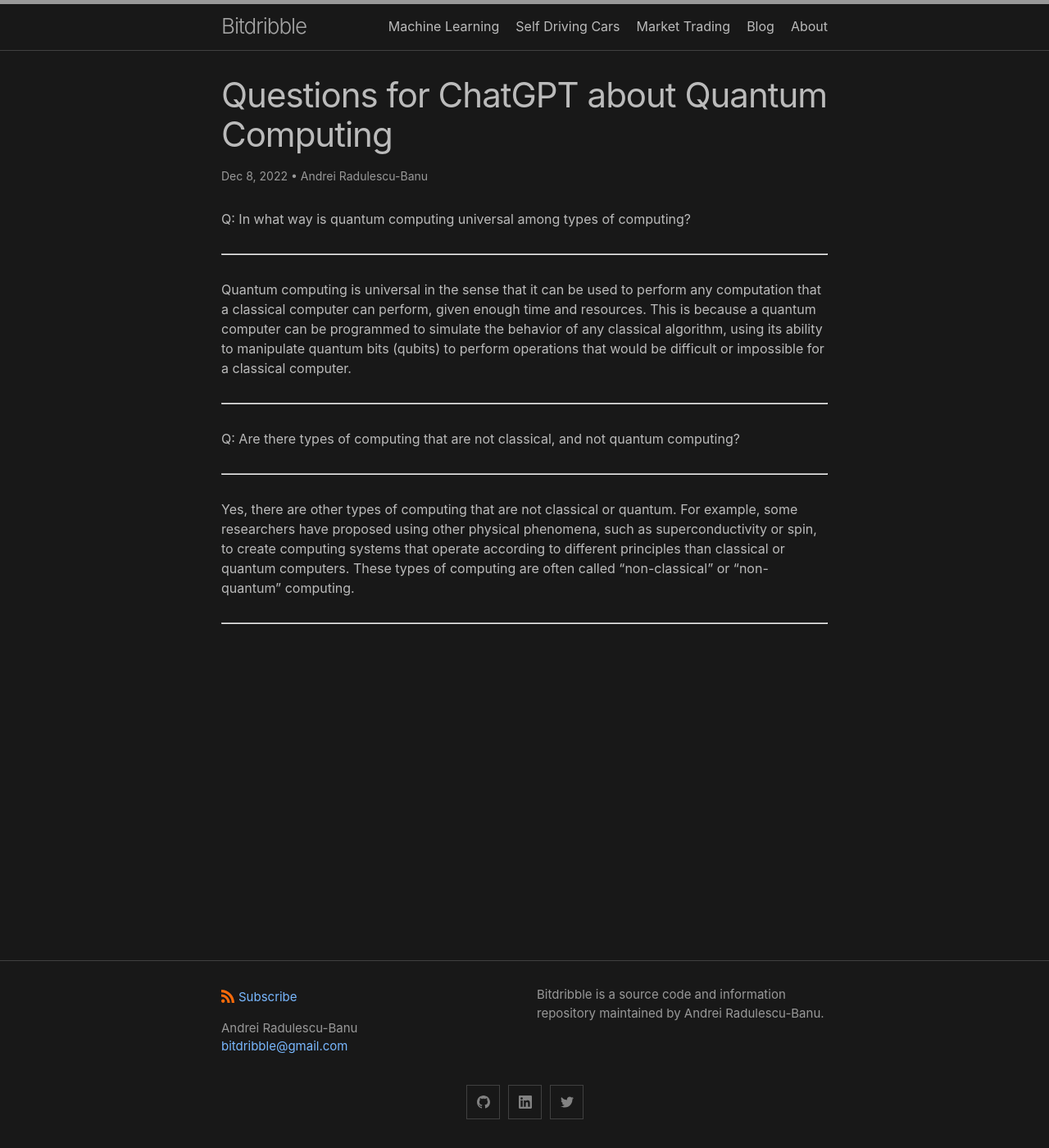
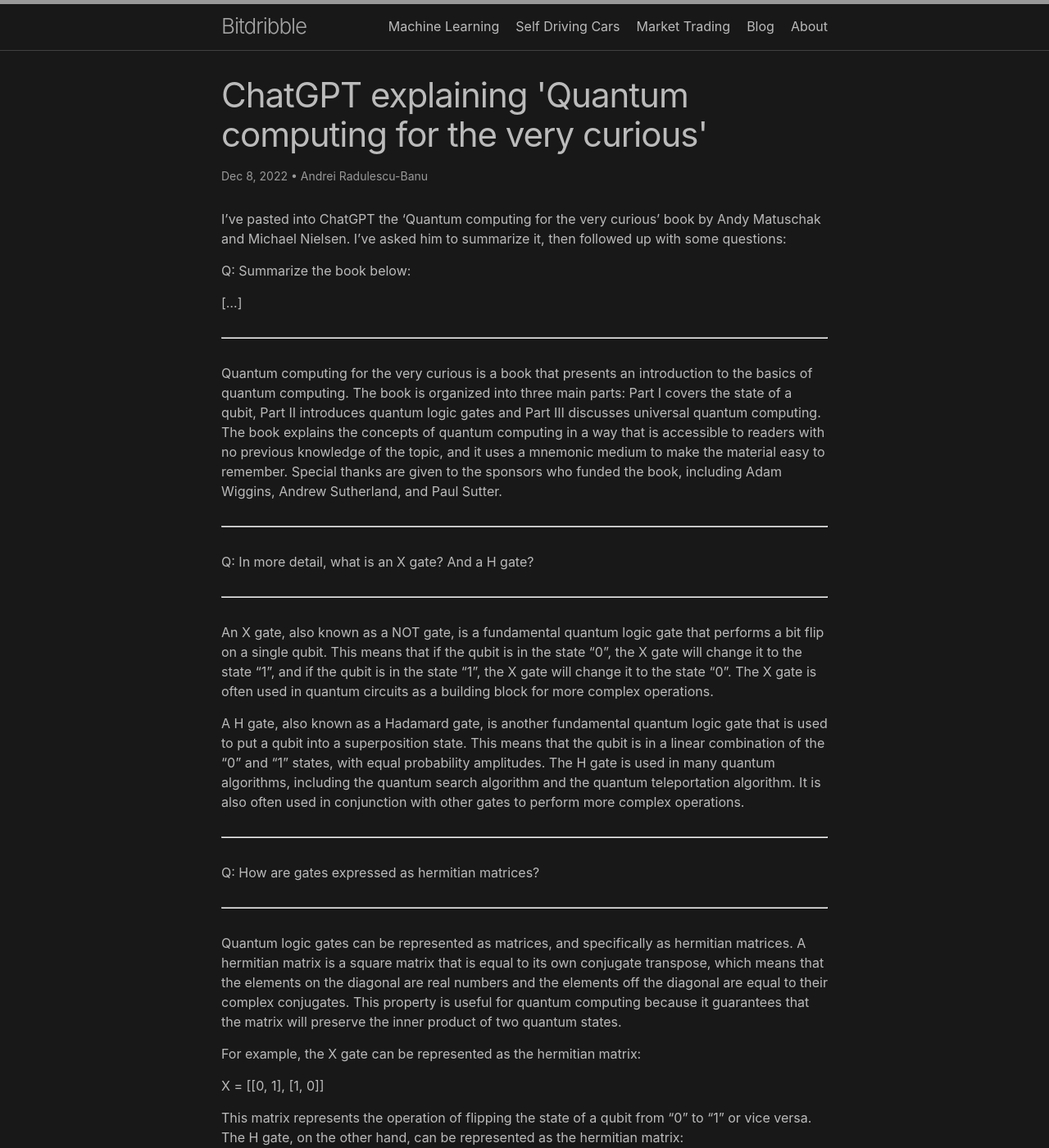
Before and after one commit to analytiq-hub/sigagent.github.io, a Jekyll site: the page built from quantum_computing/_posts/2022-12-08-chatgpt.md, in a window 1280 px wide and 1400 px high. Shown: the whole window at 82% size. Built offline with Jekyll 4.4.1, drawn with Linux system fonts in a browser that asks for light colours; a script that is not in the unit is left out; some of the changed text lies outside the part shown.

Commit message:
*** empty log message ***

```diff
--- a/quantum_computing/_posts/2022-12-08-chatgpt.md
+++ b/quantum_computing/_posts/2022-12-08-chatgpt.md
@@ -1,5 +1,5 @@
 ---
-title: "Questions for ChatGPT about Quantum Computing"
+title: "ChatGPT explaining 'Quantum computing for the very curious'"
 categories: people
 author:
 - Andrei Radulescu-Banu
@@ -7,18 +7,50 @@ layout: post
 mathjax: true
 ---
 
-Q: In what way is quantum computing universal among types of computing?
+I've pasted into ChatGPT the 'Quantum computing for the very curious' book by  Andy Matuschak and Michael Nielsen. I've asked him to summarize it, then followed up with some questions:
+
+Q: Summarize the book below:
+
+[...]
 
 ---
 
-Quantum computing is universal in the sense that it can be used to perform any computation that a classical computer can perform, given enough time and resources. This is because a quantum computer can be programmed to simulate the behavior of any classical algorithm, using its ability to manipulate quantum bits (qubits) to perform operations that would be difficult or impossible for a classical computer.
+Quantum computing for the very curious is a book that presents an introduction to the basics of quantum computing. The book is organized into three main parts: Part I covers the state of a qubit, Part II introduces quantum logic gates and Part III discusses universal quantum computing. The book explains the concepts of quantum computing in a way that is accessible to readers with no previous knowledge of the topic, and it uses a mnemonic medium to make the material easy to remember. Special thanks are given to the sponsors who funded the book, including Adam Wiggins, Andrew Sutherland, and Paul Sutter.
 
 ---
 
-Q: Are there types of computing that are not classical, and not quantum computing?
+Q: In more detail, what is an X gate? And a H gate?
 
 ---
 
-Yes, there are other types of computing that are not classical or quantum. For example, some researchers have proposed using other physical phenomena, such as superconductivity or spin, to create computing systems that operate according to different principles than classical or quantum computers. These types of computing are often called "non-classical" or "non-quantum" computing.
+An X gate, also known as a NOT gate, is a fundamental quantum logic gate that performs a bit flip on a single qubit. This means that if the qubit is in the state "0", the X gate will change it to the state "1", and if the qubit is in the state "1", the X gate will change it to the state "0". The X gate is often used in quantum circuits as a building block for more complex operations.
+
+A H gate, also known as a Hadamard gate, is another fundamental quantum logic gate that is used to put a qubit into a superposition state. This means that the qubit is in a linear combination of the "0" and "1" states, with equal probability amplitudes. The H gate is used in many quantum algorithms, including the quantum search algorithm and the quantum teleportation algorithm. It is also often used in conjunction with other gates to perform more complex operations.
 
 ---
+
+Q: How are gates expressed as hermitian matrices?
+
+---
+
+Quantum logic gates can be represented as matrices, and specifically as hermitian matrices. A hermitian matrix is a square matrix that is equal to its own conjugate transpose, which means that the elements on the diagonal are real numbers and the elements off the diagonal are equal to their complex conjugates. This property is useful for quantum computing because it guarantees that the matrix will preserve the inner product of two quantum states.
+
+For example, the X gate can be represented as the hermitian matrix:
+
+X = [[0, 1], [1, 0]]
+
+This matrix represents the operation of flipping the state of a qubit from "0" to "1" or vice versa. The H gate, on the other hand, can be represented as the hermitian matrix:
+
+H = 1 / sqrt(2) * [[1, 1], [1, -1]]
+
+This matrix represents the operation of putting a qubit into a superposition state, with equal probability amplitudes for the "0" and "1" states. These matrices can be multiplied together or combined with other gates to perform more complex operations on a qubit or a group of qubits.
+
+---
+
+Q: What are the general states of a qbit?
+
+---
+
+A qubit, the fundamental unit of quantum information, can exist in a number of different states. The most basic states of a qubit are the "0" state and the "1" state, which correspond to the classical states of a bit in classical computing. However, unlike classical bits, qubits can also exist in superposition states, which are linear combinations of the "0" and "1" states with complex probability amplitudes. This means that a qubit can be in a state that is both "0" and "1" at the same time, with a certain probability of being measured as "0" and a certain probability of being measured as "1".
+
+Additionally, qubits can exist in entanglement states, in which the state of one qubit is correlated with the state of another qubit. This allows for the creation of entangled quantum systems in which the state of one qubit can affect the state of another qubit, even when the qubits are separated by large distances. These various states of a qubit are important for quantum computing, as they allow for the representation and manipulation of quantum information in ways that are impossible with classical bits.
```
